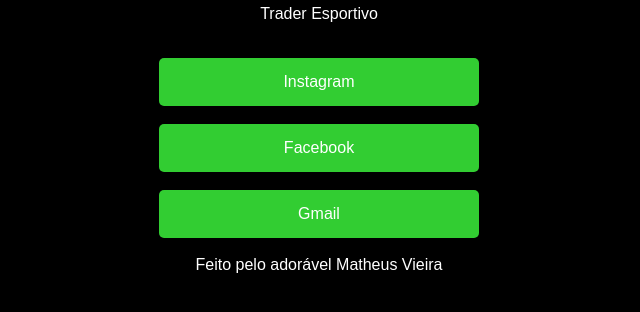
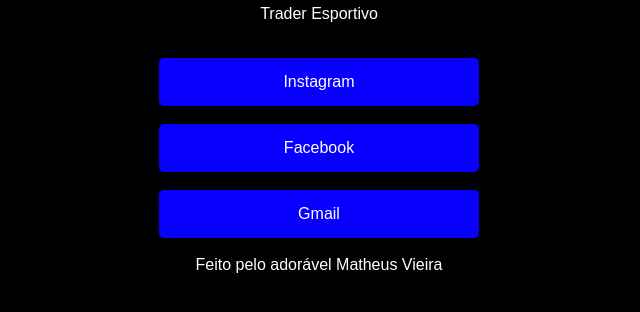
Before and after one commit to MatheusVieira14/my-links, a plain HTML site: page index.html in a window 1280 px wide. Shown: the part 440-752 px from the top of the page, without its empty margins (321-961 px from the left). Drawn offline with Linux system fonts and the light colour scheme.

Commit message:
Add files via upload

```diff
--- a/style.css
+++ b/style.css
@@ -41,7 +41,7 @@ li{
 }
 
 a{
-    background-color: limegreen;
+    background-color: rgb(8, 0, 255);
     color: white;
     padding: 15px;
     text-decoration: none;
```
